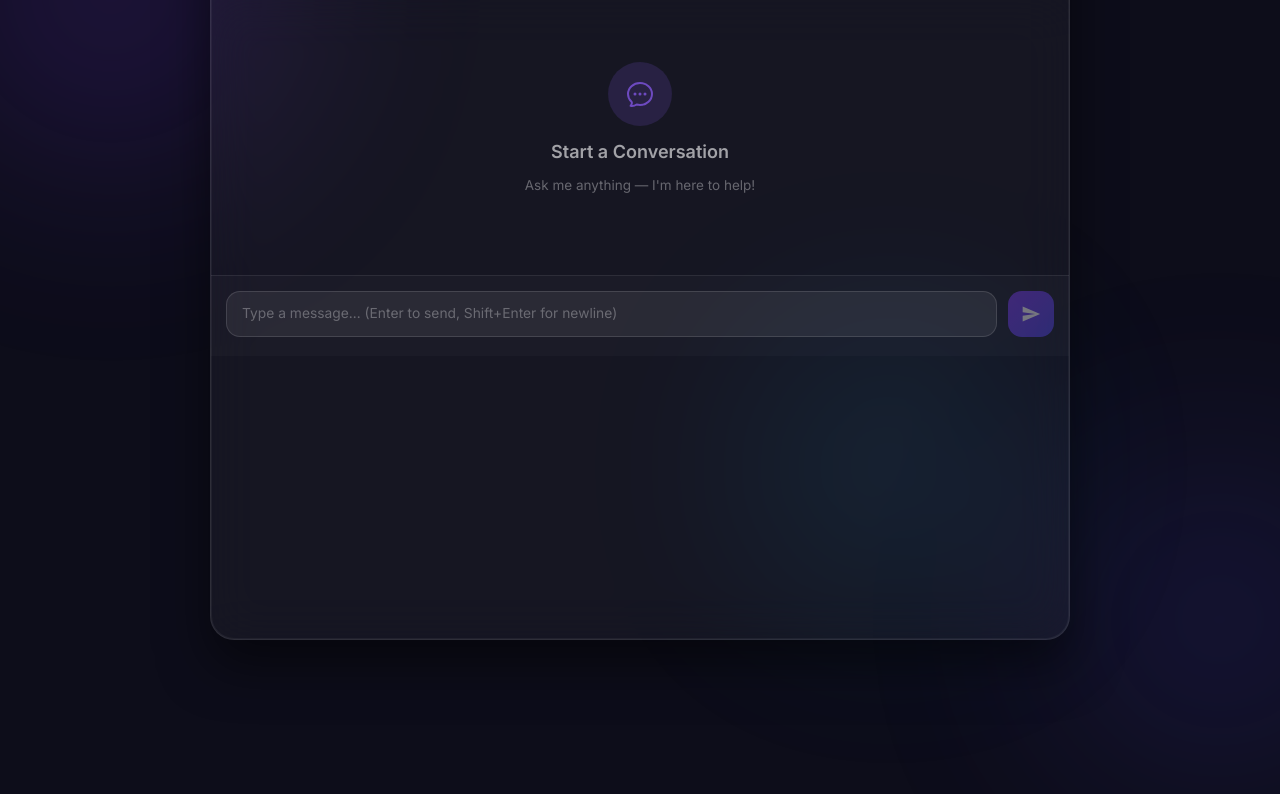
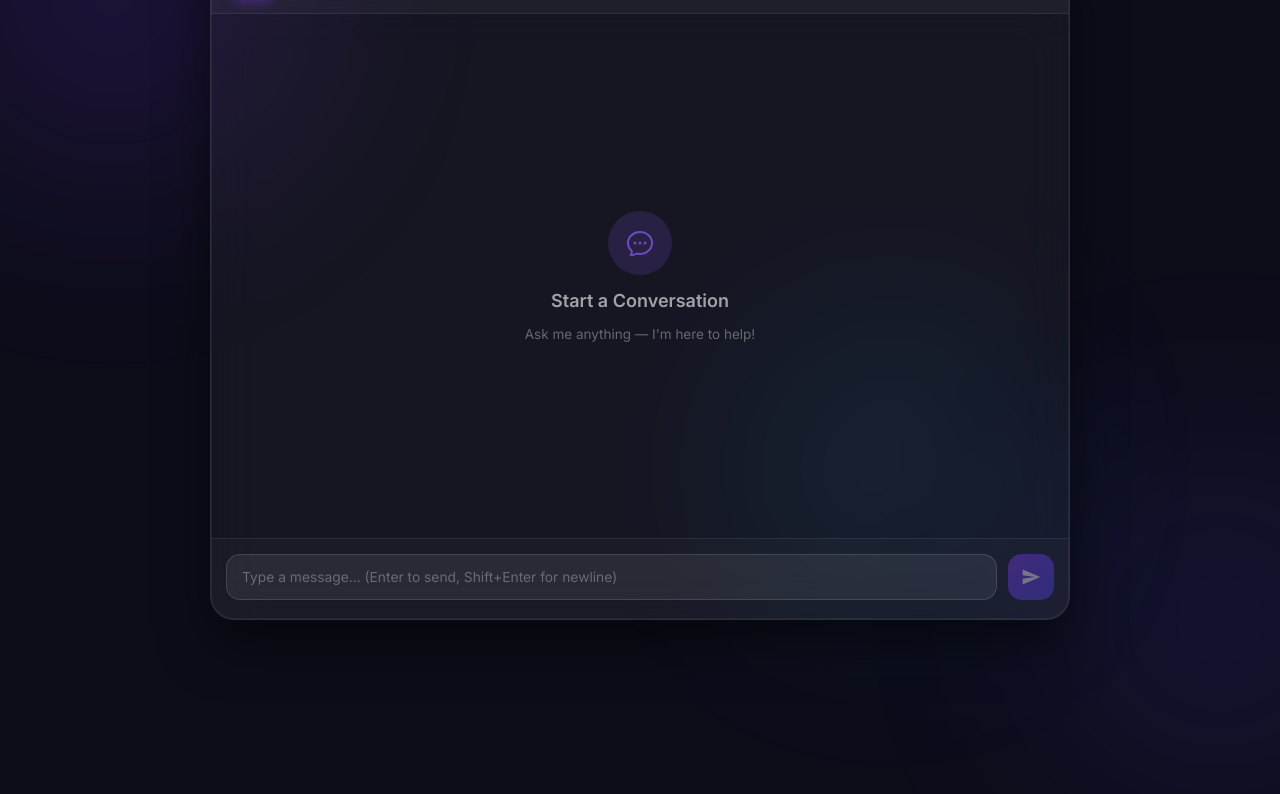
Before and after one commit to brian-stanly/ai-chatbot, an Angular app in the folder frontend/: page / in a window 1280 px wide. Shown: the top 794 px of the page. Built offline with nearby package versions, Linux system fonts and the light colour scheme.

Commit message:
feat: implement chat window component and base application styling

```diff
--- a/frontend/src/app/app.scss
+++ b/frontend/src/app/app.scss
@@ -4,12 +4,13 @@
 .app-shell {
   min-height: 100vh;
   display: flex;
+  flex-direction: column;
   align-items: center;
   justify-content: center;
   position: relative;
   overflow: hidden;
   background: #0d0d1a;
-  padding: 1rem;
+  padding: 2rem 1rem;
 }
 
 // Animated background orbs
@@ -51,8 +52,8 @@
 .chat-card {
   width: 100%;
   max-width: 860px;
-  height: 90vh;
-  max-height: 760px;
+  height: 85vh;
+  max-height: 800px;
   display: flex;
   flex-direction: column;
   background: rgba(255, 255, 255, 0.04);
@@ -66,6 +67,7 @@
   overflow: hidden;
   position: relative;
   z-index: 1;
+  margin: auto;
 }
 
 // ── Header ──────────────────────────────────────────────────
--- a/frontend/src/app/components/chat-window/chat-window.component.html
+++ b/frontend/src/app/components/chat-window/chat-window.component.html
@@ -1,5 +1,9 @@
 <div class="chat-window">
-  <div class="messages-container">
+  <div
+    class="messages-container"
+    #messagesContainer
+    (scroll)="onScroll($event)"
+  >
     <!-- Empty state -->
     <div class="empty-state" *ngIf="messages.length === 0 && !isLoading">
       <div class="empty-icon">
@@ -34,4 +38,17 @@
 
     <div #scrollAnchor></div>
   </div>
+
+  <!-- Scroll to Top button -->
+  <button
+    class="scroll-top-btn"
+    *ngIf="showScrollTop"
+    (click)="scrollToTop()"
+    title="Scroll to first prompt"
+  >
+    <svg viewBox="0 0 24 24" fill="none" stroke="currentColor" stroke-width="2.5">
+      <path stroke-linecap="round" stroke-linejoin="round" d="M4.5 15.75l7.5-7.5 7.5 7.5" />
+    </svg>
+    <span>First Prompt</span>
+  </button>
 </div>
--- a/frontend/src/app/components/chat-window/chat-window.component.scss
+++ b/frontend/src/app/components/chat-window/chat-window.component.scss
@@ -1,18 +1,28 @@
+:host {
+  display: flex;
+  flex: 1;
+  min-height: 0;
+  width: 100%;
+}
+
 .chat-window {
-  flex: 1;
+  height: 100%;
+  width: 100%;
   overflow: hidden;
   display: flex;
   flex-direction: column;
+  position: relative;
 }
 
 .messages-container {
-  flex: 1;
+  flex: 1 1 0%;
   overflow-y: auto;
-  padding: 1.5rem 1rem;
+  padding: 3rem 1.5rem 2rem;
   display: flex;
   flex-direction: column;
   gap: 1rem;
   scroll-behavior: smooth;
+  min-height: 0;
 
   &::-webkit-scrollbar {
     width: 4px;
@@ -21,8 +31,11 @@
     background: transparent;
   }
   &::-webkit-scrollbar-thumb {
-    background: rgba(255, 255, 255, 0.1);
+    background: rgba(255, 255, 255, 0.2); // Increased from 0.1
     border-radius: 4px;
+    &:hover {
+      background: rgba(255, 255, 255, 0.3);
+    }
   }
 }
 
@@ -122,3 +135,47 @@
   from { opacity: 0; transform: translateY(8px); }
   to   { opacity: 1; transform: translateY(0); }
 }
+
+/* ── Scroll to Top Button ── */
+.scroll-top-btn {
+  position: absolute;
+  top: 1.5rem;
+  left: 50%;
+  transform: translateX(-50%);
+  display: flex;
+  align-items: center;
+  gap: 0.5rem;
+  padding: 0.5rem 1rem;
+  background: rgba(124, 58, 237, 0.9);
+  color: white;
+  border: none;
+  border-radius: 100px;
+  font-size: 0.8rem;
+  font-weight: 600;
+  cursor: pointer;
+  box-shadow: 0 4px 12px rgba(0, 0, 0, 0.3);
+  backdrop-filter: blur(8px);
+  z-index: 10;
+  transition: all 0.2s cubic-bezier(0.4, 0, 0.2, 1);
+  animation: slideInDown 0.3s ease;
+
+  svg {
+    width: 16px;
+    height: 16px;
+  }
+
+  &:hover {
+    background: #7c3aed;
+    transform: translateX(-50%) translateY(-2px);
+    box-shadow: 0 6px 16px rgba(0, 0, 0, 0.4);
+  }
+
+  &:active {
+    transform: translateX(-50%) translateY(0);
+  }
+}
+
+@keyframes slideInDown {
+  from { opacity: 0; transform: translate(-50%, -10px); }
+  to   { opacity: 1; transform: translate(-50%, 0); }
+}
--- a/frontend/src/app/components/chat-window/chat-window.component.ts
+++ b/frontend/src/app/components/chat-window/chat-window.component.ts
@@ -23,8 +23,10 @@ export class ChatWindowComponent implements OnChanges, AfterViewChecked {
   @Input() isLoading = false;
 
   @ViewChild('scrollAnchor') private scrollAnchor!: ElementRef;
+  @ViewChild('messagesContainer') private messagesContainer!: ElementRef;
 
   private shouldScroll = false;
+  showScrollTop = false;
 
   ngOnChanges(changes: SimpleChanges): void {
     if (changes['messages'] || changes['isLoading']) {
@@ -39,9 +41,24 @@ export class ChatWindowComponent implements OnChanges, AfterViewChecked {
     }
   }
 
+  onScroll(event: Event): void {
+    const element = event.target as HTMLElement;
+    // Show button if we've scrolled down more than 300px
+    this.showScrollTop = element.scrollTop > 300;
+  }
+
   private scrollToBottom(): void {
     try {
       this.scrollAnchor.nativeElement.scrollIntoView({ behavior: 'smooth' });
+    } catch {}
+  }
+
+  scrollToTop(): void {
+    try {
+      this.messagesContainer.nativeElement.scrollTo({
+        top: 0,
+        behavior: 'smooth',
+      });
     } catch {}
   }
 
```
